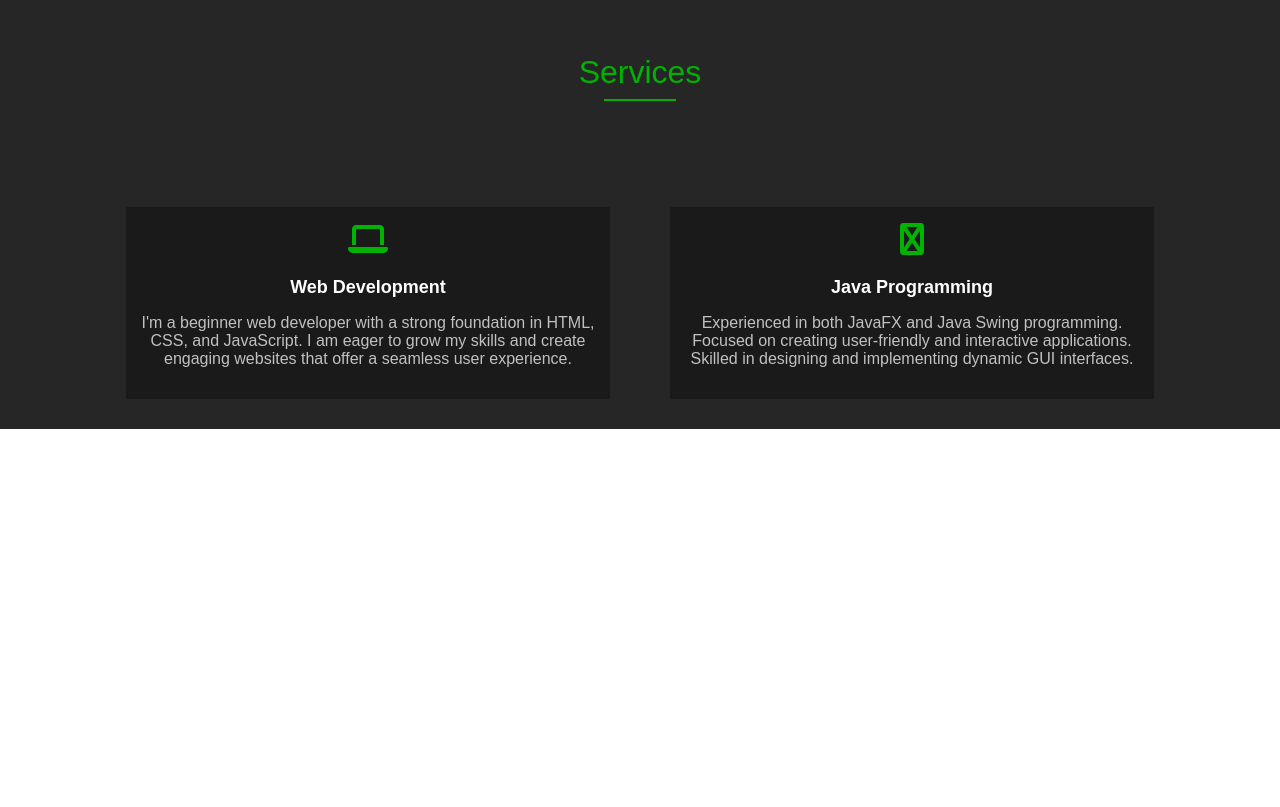
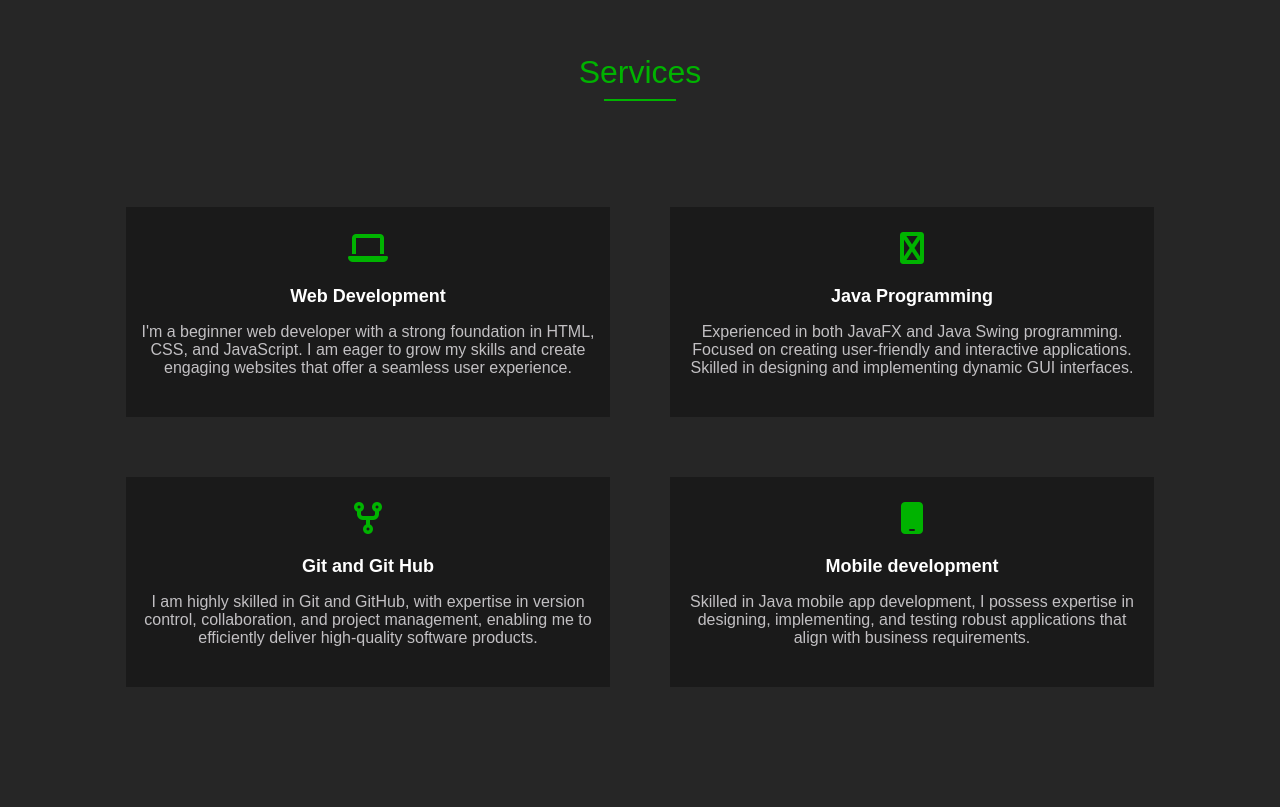
Before and after one commit to DevitoDbug/HTML-project1, a plain HTML site: page index.html in a window 1280 px wide. Shown: the part 1071-1878 px from the top of the page. Before the commit the page ends 1500 px from the top, so only its background shows below. Drawn offline with Linux system fonts and the light colour scheme.

Commit message:
Added new services

```diff
--- a/index.html
+++ b/index.html
@@ -177,7 +177,7 @@
             <table border = "0" width = "85%" cellpadding = "15" cellspacing="0" align = "center">
                 <!-- Heading -->
                 <tr>
-                    <td height = "160" align="center" valign = "middle" colspan="2">
+                    <td height = "160" align="center" valign = "middle" colspan="3">
                         <font face = "arial" size = "6" color = "#00b300">
                             Services
                         </font>
@@ -186,10 +186,10 @@
                 </tr>
                 <!--Heading end-->
                 <tr>
-                    <td width = "33.33%" align="center" valign = "top">
+                    <td width = "33.33%" align="center" valign = "top" >
                         <table border = "0" width = "100%" cellpadding = "15" cellspacing="15" align = "center">
                             <tr>
-                                <td align = "center" valign = "middle" bgcolor="1a1a1a">
+                                <td align = "center" valign = "middle" bgcolor="1a1a1a" height = "180">
                                     <font size = "6" color = "00b300">
                                         <i class="fa fa-laptop" aria-hidden="true"></i>
                                     </font>
@@ -205,7 +205,7 @@
                                         and JavaScript. I am eager to grow my skills and create engaging
                                         websites that offer a seamless user experience.
                                         </font>
-
+                                        <br/>
                                     </p>
                                 </td>
                             </tr>
@@ -215,7 +215,7 @@
                     <td width = "33.33%" align="center" valign = "top">
                         <table border = "0" width = "100%" cellpadding = "15" cellspacing="15" align = "center">
                             <tr>
-                                <td align = "center" valign = "middle" bgcolor="1a1a1a">
+                                <td align = "center" valign = "middle" bgcolor="1a1a1a" height = "180">
                                     <font size = "6" color = "00b300">
                                         <i class="fa fa-free-code-camp" aria-hidden="true"></i>
                                     </font>
@@ -231,7 +231,7 @@
                                             Focused on creating user-friendly and interactive applications.
                                             Skilled in designing and implementing dynamic GUI interfaces.
                                         </font>
-
+                                        <br/>
                                     </p>
                                 </td>
                             </tr>
@@ -241,6 +241,73 @@
             </table>
         </td>
     </tr>
+
+    <tr>
+        <td>
+            <table border = "0" width = "85%" cellpadding = "15" cellspacing="0" align = "center">
+                <tr>
+                    <td width = "33.33%" align="center" valign = "top">
+                        <table border = "0" width = "100%" cellpadding = "15" cellspacing="15" align = "center">
+                            <tr>
+                                <td align = "center" valign = "middle" bgcolor="1a1a1a" height = "180">
+                                    <font size = "6" color = "00b300">
+                                        <i class="fa fa-code-fork" aria-hidden="true"></i>
+                                    </font>
+                                    <br/>
+                                    <br/>
+                                    <font size = "4" color = "ffffff" face = "arial">
+                                        <strong>Git and Git Hub</strong>
+                                    </font>
+                                    </br>
+                                    <p>
+                                        <font size = "3" color = "#c2c0c3" face = "arial">
+                                            I am highly skilled in Git and GitHub, with expertise
+                                            in version control, collaboration, and project management,
+                                            enabling me to efficiently deliver high-quality software products.
+                                        </font>
+                                        <br/>
+                                    </p>
+                                </td>
+                            </tr>
+                        </table>
+                    </td>
+
+                    <td width = "33.33%" align="center" valign = "top">
+                        <table border = "0" width = "100%" cellpadding = "15" cellspacing="15" align = "center">
+                            <tr>
+                                <td align = "center" valign = "middle" bgcolor="1a1a1a" height = "180">
+                                    <font size = "6" color = "00b300">
+                                        <i class="fa fa-mobile" aria-hidden="true"></i>
+                                    </font>
+                                    <br/>
+                                    <br/>
+                                    <font size = "4" color = "ffffff" face = "arial">
+                                        <strong>Mobile development</strong>
+                                    </font>
+                                    </br>
+                                    <p>
+                                        <font size = "3" color = "#c2c0c3" face = "arial">
+                                            Skilled in Java mobile app development,
+                                            I possess expertise in designing, implementing, and
+                                            testing robust applications that align with business requirements.
+                                        </font>
+                                        <br/>
+                                    </p>
+                                </td>
+                            </tr>
+                        </table>
+                    </td>
+                </tr>
+                 <!--Section Padding Bottom-->
+                 <tr>
+                    <td height = "60" colspan="3">
+                    </td>
+                </tr>
+                 <!--Section Padding Bottom-->
+            </table>
+        </td>
+    </tr>
+
 </table>
 <!-- End of Services -->
 
```
